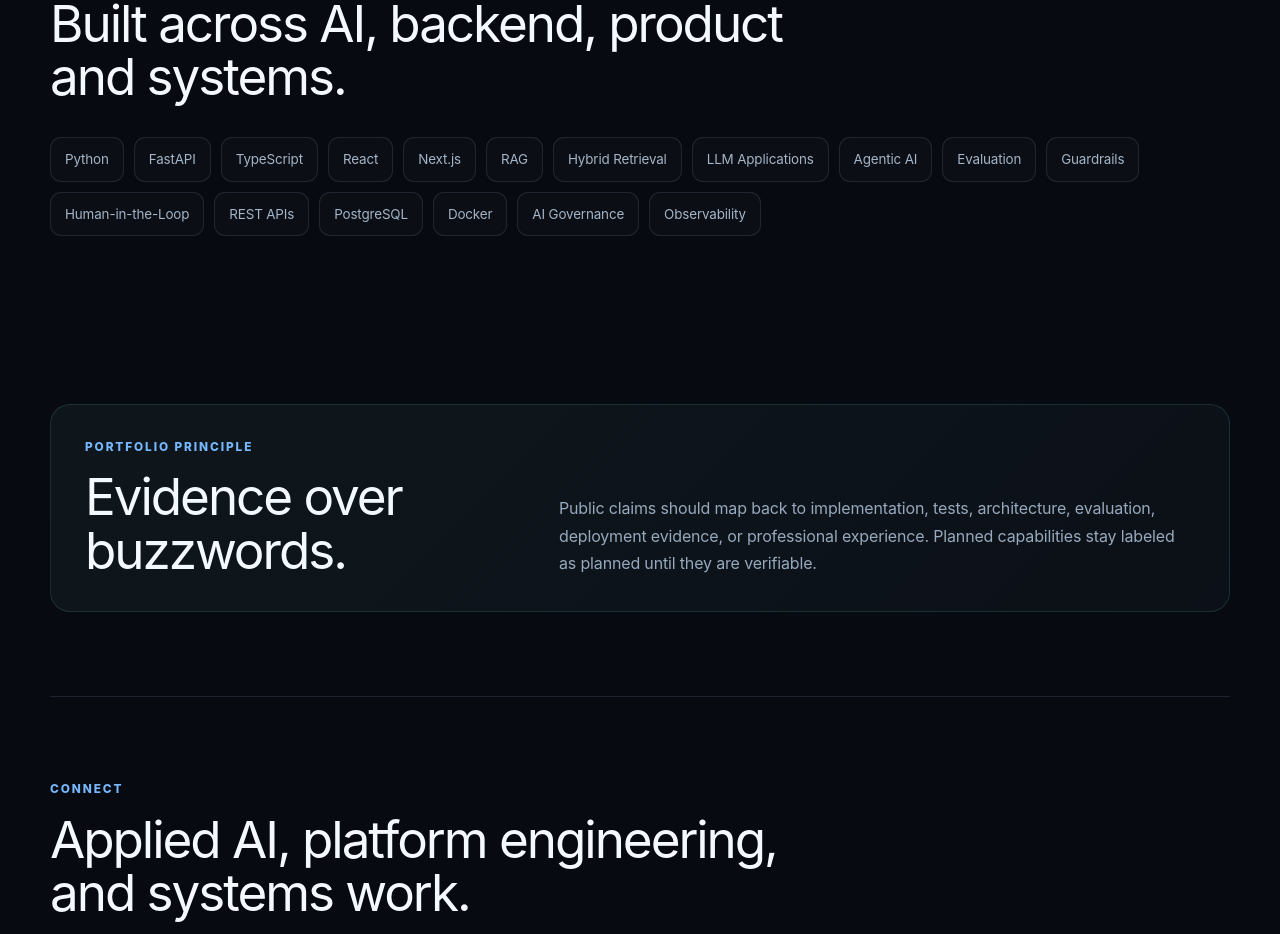
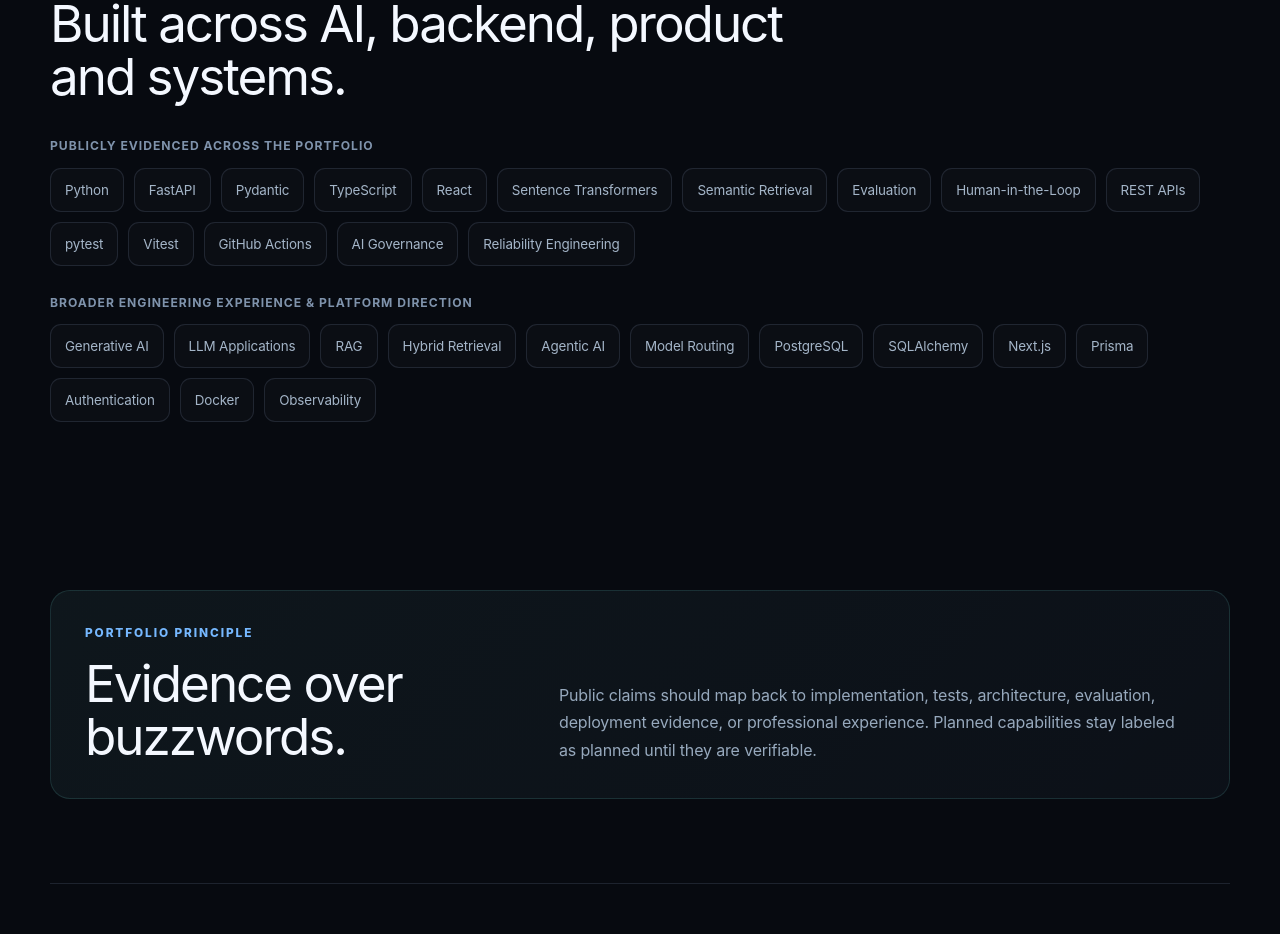
Before and after one commit to chaitanyaAI-careers/Portfolio, a Next.js app: page / in a window 1280 px wide. Shown: the part 3680-4614 px from the top of the page. Built offline with nearby package versions, Linux system fonts and the light colour scheme; no server answers.

Commit message:
Separate public evidence from broader portfolio skills

```diff
--- a/app/globals.css
+++ b/app/globals.css
@@ -633,3 +633,17 @@ main {
     padding: 24px 0;
   }
 }
+
+.stack-groups {
+  display: grid;
+  gap: 28px;
+}
+
+.stack-label {
+  margin: 0 0 12px;
+  color: #7f93ac;
+  font-size: .76rem;
+  font-weight: 700;
+  letter-spacing: .08em;
+  text-transform: uppercase;
+}
--- a/app/page.tsx
+++ b/app/page.tsx
@@ -159,8 +159,24 @@ export default function Home() {
           eyebrow="Technical surface"
           title="Built across AI, backend, product and systems."
         />
-        <div className="stack-cloud">
-          {portfolio.skills.map((skill) => <span key={skill}>{skill}</span>)}
+        <div className="stack-groups">
+          <div>
+            <p className="stack-label">Publicly evidenced across the portfolio</p>
+            <div className="stack-cloud">
+              {portfolio.skills.publicEvidence.map((skill) => (
+                <span key={skill}>{skill}</span>
+              ))}
+            </div>
+          </div>
+
+          <div>
+            <p className="stack-label">Broader engineering experience & platform direction</p>
+            <div className="stack-cloud">
+              {portfolio.skills.broaderDirection.map((skill) => (
+                <span key={skill}>{skill}</span>
+              ))}
+            </div>
+          </div>
         </div>
       </section>
 
--- a/data/portfolio.ts
+++ b/data/portfolio.ts
@@ -140,23 +140,38 @@ export const portfolio = {
       status: "Supporting project",
     },
   ] satisfies Project[],
-  skills: [
+  skills: {
+    publicEvidence: [
       "Python",
       "FastAPI",
+      "Pydantic",
       "TypeScript",
       "React",
-    "Next.js",
+      "Sentence Transformers",
+      "Semantic Retrieval",
+      "Evaluation",
+      "Human-in-the-Loop",
+      "REST APIs",
+      "pytest",
+      "Vitest",
+      "GitHub Actions",
+      "AI Governance",
+      "Reliability Engineering",
+    ],
+    broaderDirection: [
+      "Generative AI",
+      "LLM Applications",
       "RAG",
       "Hybrid Retrieval",
-    "LLM Applications",
       "Agentic AI",
-    "Evaluation",
-    "Guardrails",
-    "Human-in-the-Loop",
-    "REST APIs",
+      "Model Routing",
       "PostgreSQL",
+      "SQLAlchemy",
+      "Next.js",
+      "Prisma",
+      "Authentication",
       "Docker",
-    "AI Governance",
       "Observability",
     ],
+  },
 };
```
Lines whose indentation alone changed are shown as unchanged.
